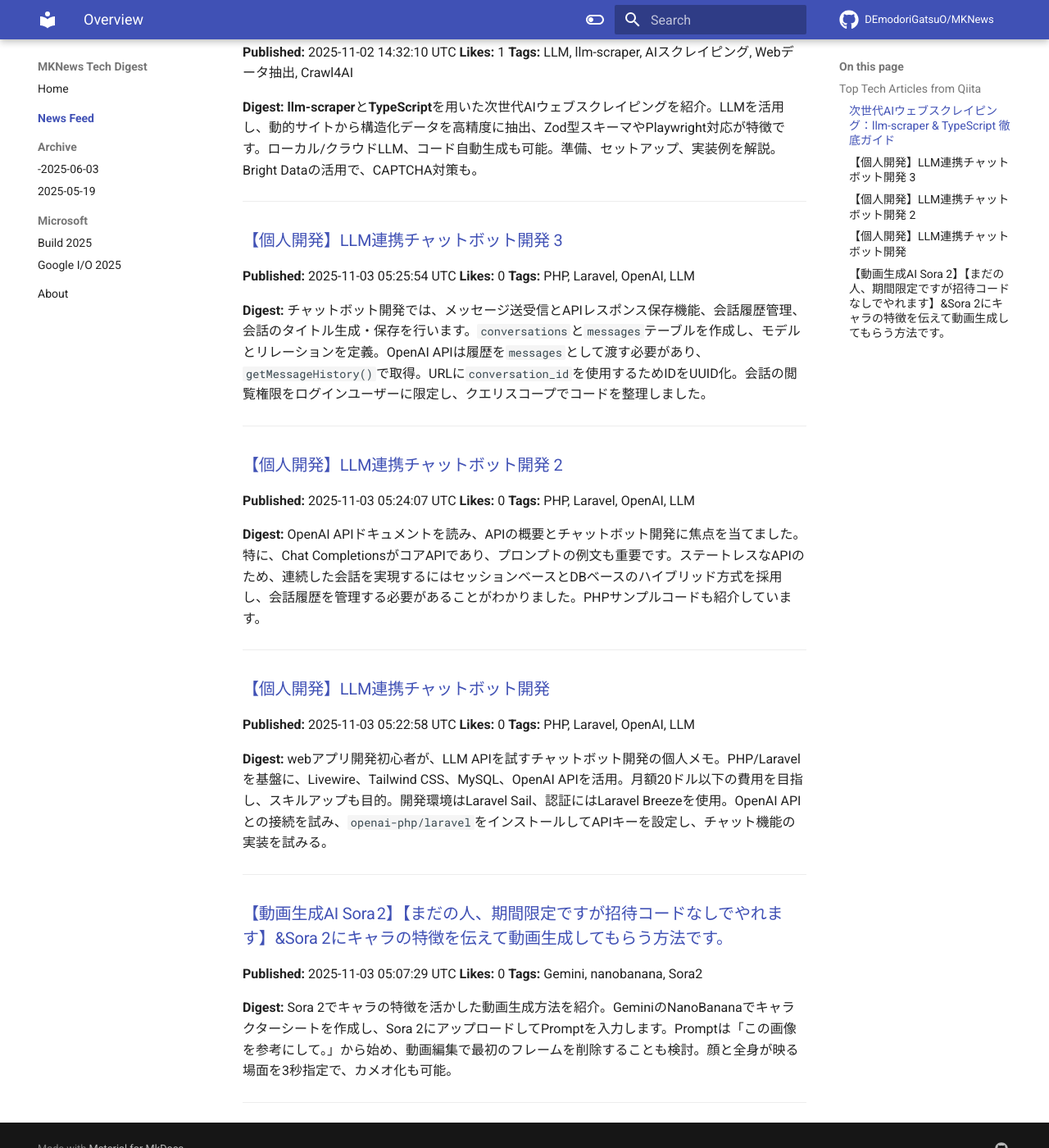
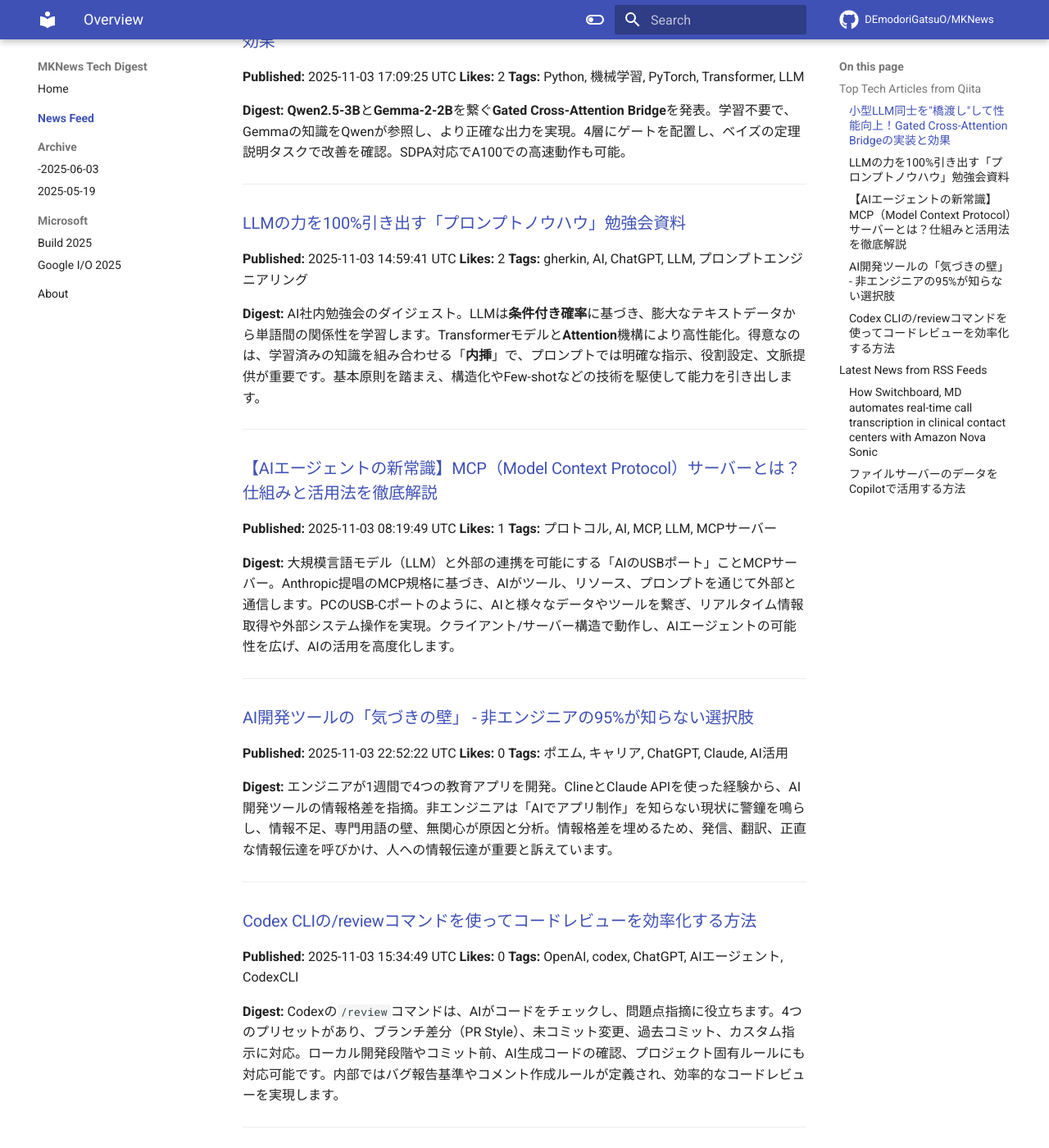
Before and after one commit to DEmodoriGatsuO/MKNews, an MkDocs documentation site: the page built from docs/news/index.md, in a window 1280 px wide and 1400 px high, scrolled down 226 px. Shown: the whole window at 82% size. Built offline with MkDocs 1.6.1 and Material for MkDocs 9.7.7, drawn with Linux system fonts in a browser that asks for light colours; comment, search, counter and statistics services are not loaded; some of the changed text lies outside the part shown.

Commit message:
Automated AI Tech Digest - 2025-11-04

```diff
--- a/docs/news/index.md
+++ b/docs/news/index.md
@@ -1,55 +1,78 @@
-# AI Tech Trends Digest (2025-11-03)
+# AI Tech Trends Digest (2025-11-04)
 
 
 ## Top Tech Articles from Qiita
 
 
-### [次世代AIウェブスクレイピング：llm-scraper & TypeScript 徹底ガイド](https://qiita.com/cynthia-brightdata/items/437b9841f5e9806e3949)
-**Published:** 2025-11-02 14:32:10 UTC
-**Likes:** 1
-**Tags:** LLM, llm-scraper, AIスクレイピング, Webデータ抽出, Crawl4AI
+### [小型LLM同士を"橋渡し"して性能向上！Gated Cross-Attention Bridgeの実装と効果](https://qiita.com/katsuki_ono/items/bb41b1e01b8750381c8f)
+**Published:** 2025-11-03 17:09:25 UTC
+**Likes:** 2
+**Tags:** Python, 機械学習, PyTorch, Transformer, LLM
 
 **Digest:**
-**llm-scraper**と**TypeScript**を用いた次世代AIウェブスクレイピングを紹介。LLMを活用し、動的サイトから構造化データを高精度に抽出、Zod型スキーマやPlaywright対応が特徴です。ローカル/クラウドLLM、コード自動生成も可能。準備、セットアップ、実装例を解説。Bright Dataの活用で、CAPTCHA対策も。
+**Qwen2.5-3B**と**Gemma-2-2B**を繋ぐ**Gated Cross-Attention Bridge**を発表。学習不要で、Gemmaの知識をQwenが参照し、より正確な出力を実現。4層にゲートを配置し、ベイズの定理説明タスクで改善を確認。SDPA対応でA100での高速動作も可能。
 
 ---
 
-### [【個人開発】LLM連携チャットボット開発 3](https://qiita.com/csk/items/d98889fba1adf56e79ac)
-**Published:** 2025-11-03 05:25:54 UTC
-**Likes:** 0
-**Tags:** PHP, Laravel, OpenAI, LLM
+### [LLMの力を100%引き出す「プロンプトノウハウ」勉強会資料](https://qiita.com/suetaketakaya/items/b90ca9ea5b618dda9a64)
+**Published:** 2025-11-03 14:59:41 UTC
+**Likes:** 2
+**Tags:** gherkin, AI, ChatGPT, LLM, プロンプトエンジニアリング
 
 **Digest:**
-チャットボット開発では、メッセージ送受信とAPIレスポンス保存機能、会話履歴管理、会話のタイトル生成・保存を行います。`conversations`と`messages`テーブルを作成し、モデルとリレーションを定義。OpenAI APIは履歴を`messages`として渡す必要があり、`getMessageHistory()`で取得。URLに`conversation_id`を使用するためIDをUUID化。会話の閲覧権限をログインユーザーに限定し、クエリスコープでコードを整理しました。
+AI社内勉強会のダイジェスト。LLMは**条件付き確率**に基づき、膨大なテキストデータから単語間の関係性を学習します。Transformerモデルと**Attention**機構により高性能化。得意なのは、学習済みの知識を組み合わせる「**内挿**」で、プロンプトでは明確な指示、役割設定、文脈提供が重要です。基本原則を踏まえ、構造化やFew-shotなどの技術を駆使して能力を引き出します。
 
 ---
 
-### [【個人開発】LLM連携チャットボット開発 2](https://qiita.com/csk/items/a76da79e7d71d2b4ab91)
-**Published:** 2025-11-03 05:24:07 UTC
-**Likes:** 0
-**Tags:** PHP, Laravel, OpenAI, LLM
+### [【AIエージェントの新常識】MCP（Model Context Protocol）サーバーとは？仕組みと活用法を徹底解説](https://qiita.com/okokok/items/cbe416a82249e3de6d85)
+**Published:** 2025-11-03 08:19:49 UTC
+**Likes:** 1
+**Tags:** プロトコル, AI, MCP, LLM, MCPサーバー
 
 **Digest:**
-OpenAI APIドキュメントを読み、APIの概要とチャットボット開発に焦点を当てました。特に、Chat CompletionsがコアAPIであり、プロンプトの例文も重要です。ステートレスなAPIのため、連続した会話を実現するにはセッションベースとDBベースのハイブリッド方式を採用し、会話履歴を管理する必要があることがわかりました。PHPサンプルコードも紹介しています。
+大規模言語モデル（LLM）と外部の連携を可能にする「AIのUSBポート」ことMCPサーバー。Anthropic提唱のMCP規格に基づき、AIがツール、リソース、プロンプトを通じて外部と通信します。PCのUSB-Cポートのように、AIと様々なデータやツールを繋ぎ、リアルタイム情報取得や外部システム操作を実現。クライアント/サーバー構造で動作し、AIエージェントの可能性を広げ、AIの活用を高度化します。
 
 ---
 
-### [【個人開発】LLM連携チャットボット開発](https://qiita.com/csk/items/18b8cc92f998a2bdb7e6)
-**Published:** 2025-11-03 05:22:58 UTC
+### [AI開発ツールの「気づきの壁」 - 非エンジニアの95%が知らない選択肢](https://qiita.com/tomota53/items/8f7ce67d78cf35989832)
+**Published:** 2025-11-03 22:52:22 UTC
 **Likes:** 0
-**Tags:** PHP, Laravel, OpenAI, LLM
+**Tags:** ポエム, キャリア, ChatGPT, Claude, AI活用
 
 **Digest:**
-webアプリ開発初心者が、LLM APIを試すチャットボット開発の個人メモ。PHP/Laravelを基盤に、Livewire、Tailwind CSS、MySQL、OpenAI APIを活用。月額20ドル以下の費用を目指し、スキルアップも目的。開発環境はLaravel Sail、認証にはLaravel Breezeを使用。OpenAI APIとの接続を試み、`openai-php/laravel`をインストールしてAPIキーを設定し、チャット機能の実装を試みる。
+エンジニアが1週間で4つの教育アプリを開発。ClineとClaude APIを使った経験から、AI開発ツールの情報格差を指摘。非エンジニアは「AIでアプリ制作」を知らない現状に警鐘を鳴らし、情報不足、専門用語の壁、無関心が原因と分析。情報格差を埋めるため、発信、翻訳、正直な情報伝達を呼びかけ、人への情報伝達が重要と訴えています。
 
 ---
 
-### [【動画生成AI Sora 2】【まだの人、期間限定ですが招待コードなしでやれます】&Sora 2にキャラの特徴を伝えて動画生成してもらう方法です。](https://qiita.com/kabumira/items/83dce5522af1c2ae2505)
-**Published:** 2025-11-03 05:07:29 UTC
+### [Codex CLIの/reviewコマンドを使ってコードレビューを効率化する方法](https://qiita.com/tomada/items/6c11d5c4750ba2724fdf)
+**Published:** 2025-11-03 15:34:49 UTC
 **Likes:** 0
-**Tags:** Gemini, nanobanana, Sora2
+**Tags:** OpenAI, codex, ChatGPT, AIエージェント, CodexCLI
 
 **Digest:**
-Sora 2でキャラの特徴を活かした動画生成方法を紹介。GeminiのNanoBananaでキャラクターシートを作成し、Sora 2にアップロードしてPromptを入力します。Promptは「この画像を参考にして。」から始め、動画編集で最初のフレームを削除することも検討。顔と全身が映る場面を3秒指定で、カメオ化も可能。
+Codexの`/review`コマンドは、AIがコードをチェックし、問題点指摘に役立ちます。4つのプリセットがあり、ブランチ差分（PR Style）、未コミット変更、過去コミット、カスタム指示に対応。ローカル開発段階やコミット前、AI生成コードの確認、プロジェクト固有ルールにも対応可能です。内部ではバグ報告基準やコメント作成ルールが定義され、効率的なコードレビューを実現します。
 
 ---
+
+## Latest News from RSS Feeds
+
+
+### [How Switchboard, MD automates real-time call transcription in clinical contact centers with Amazon Nova Sonic](https://aws.amazon.com/blogs/machine-learning/how-switchboard-md-automates-real-time-call-transcription-in-clinical-contact-centers-with-amazon-nova-sonic/)
+**Source:** AWS ML Blog
+**Published:** 2025-11-03 17:25:22 UTC
+**Tags:** Amazon Bedrock, Amazon Nova, AWS Lambda, Kinesis Video Streams
+
+**Digest:**
+Switchboard, MDは、医療現場でのAI活用を目指し、リアルタイム音声認識に課題を抱えていた。Amazon Nova Sonicを採用し、高い精度と低コストを実現。Amazon ConnectとKinesis Video Streamsを活用したサーバーレスアーキテクチャにより、75%の待ち時間削減と59%の放棄率削減を達成。正確な文字起こしで、電子カルテ連携や業務効率化を促進し、患者とのコミュニケーションに注力できる環境を構築した。
+
+---
+
+### [ファイルサーバーのデータをCopilotで活用する方法](https://blog.jbs.co.jp/entry/2025/11/04/085652)
+**Source:** JBS Blog
+**Published:** 2025-11-03 23:56:52 UTC
+**Tags:** Microsoft 365 Copilot Chat, Copilot, ファイルサーバー, ファイル共有Microsoft 365 Copilot コネクタ
+
+**Digest:**
+Microsoft 365 Copilotで、オンプレミスファイルサーバーのデータ活用が可能に。ファイルサーバー内のドキュメントやマニュアルを自然言語で検索、要約し、業務効率化を実現します。前提条件、構成、導入手順を解説しており、情報活用を加速させるための具体的な方法を紹介しています。
+
+---
```
